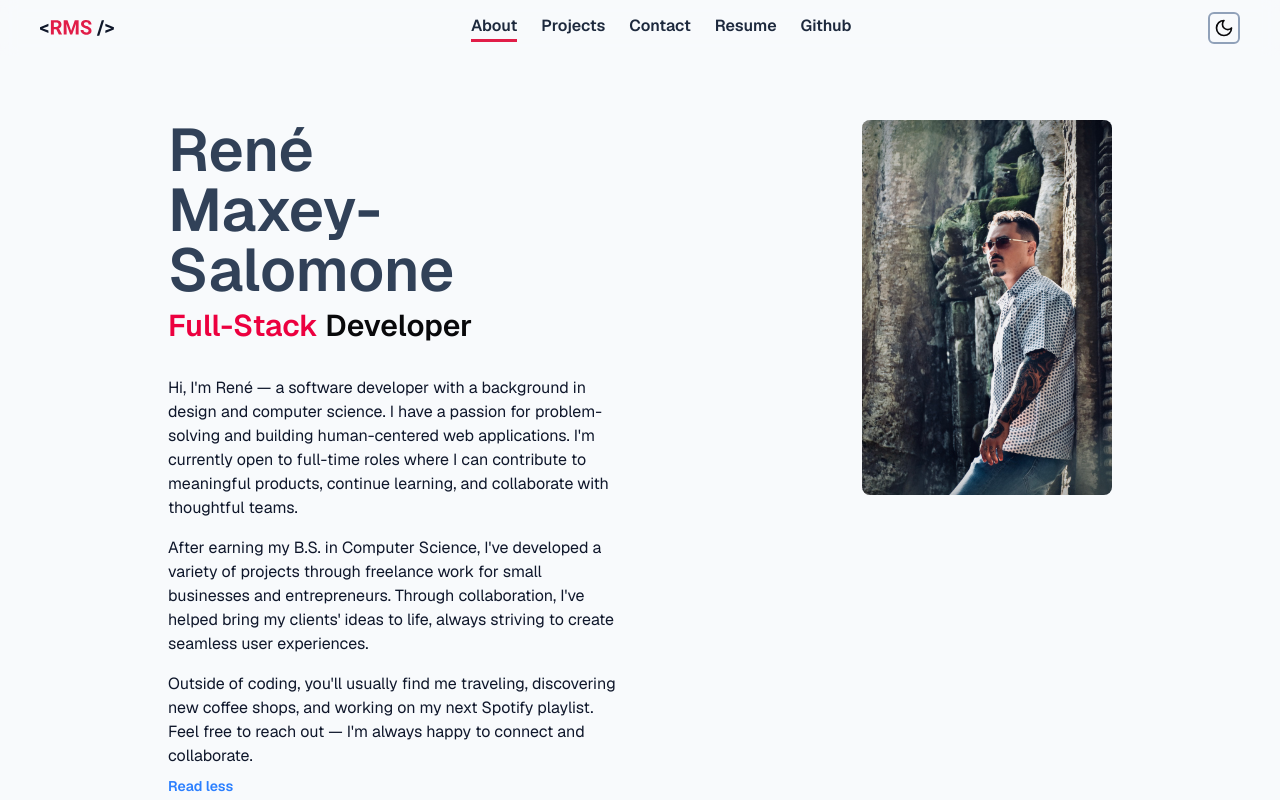
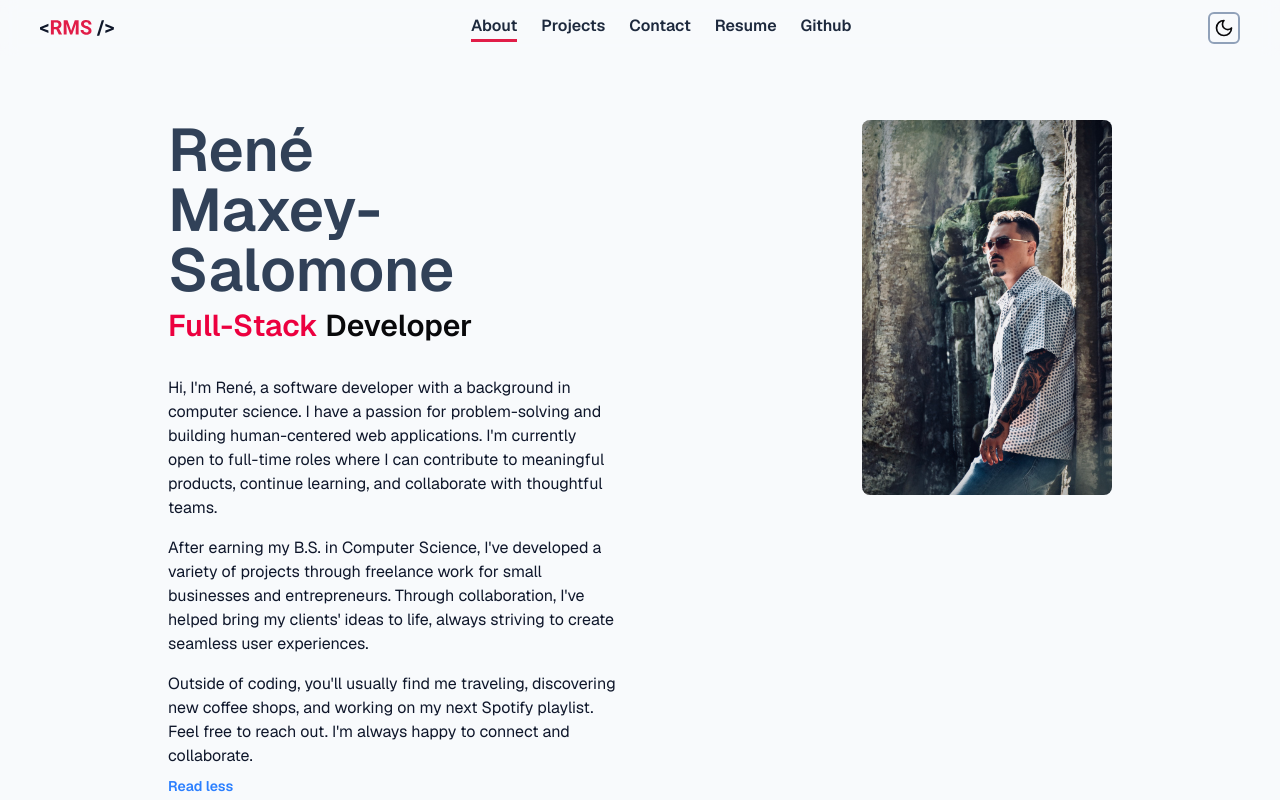
Before and after one commit to ReneMSdev/portfolio-website, a Next.js app: page / in a window 1280 px wide. Both pictures are taken after a click on the button "Read more". Shown: the top 800 px of the page. Built offline with nearby package versions, Linux system fonts and the light colour scheme.

Commit message:
Changed text on home page

```diff
--- a/src/app/page.js
+++ b/src/app/page.js
@@ -105,22 +105,20 @@ export default function Home() {
           className='max-w-md'
         >
           <p className={'max-w-md pt-8' + textStyles}>
-            Hi, I&apos;m René &mdash; a software developer with a background in design and computer
-            science. I have a passion for problem-solving and building human-centered web
-            applications. I&apos;m currently open to full-time roles where I can contribute to
-            meaningful products, continue learning, and collaborate with thoughtful teams.
+            {
+              "Hi, I'm René, a software developer with a background in computer science. I have a passion for problem-solving and building human-centered web applications. I'm currently open to full-time roles where I can contribute to meaningful products, continue learning, and collaborate with thoughtful teams."
+            }
           </p>
           <CollapsibleContent className='space-y-4'>
             <p className={'pt-4' + textStyles}>
-              After earning my B.S. in Computer Science, I&apos;ve developed a variety of projects
-              through freelance work for small businesses and entrepreneurs. Through collaboration,
-              I&apos;ve helped bring my clients&apos; ideas to life, always striving to create
-              seamless user experiences.
+              {
+                "After earning my B.S. in Computer Science, I've developed a variety of projects through freelance work for small businesses and entrepreneurs. Through collaboration, I've helped bring my clients' ideas to life, always striving to create seamless user experiences."
+              }
             </p>
             <p className={textStyles}>
-              Outside of coding, you&apos;ll usually find me traveling, discovering new coffee
-              shops, and working on my next Spotify playlist. Feel free to reach out &mdash;
-              I&apos;m always happy to connect and collaborate.
+              {
+                "Outside of coding, you'll usually find me traveling, discovering new coffee shops, and working on my next Spotify playlist. Feel free to reach out. I'm always happy to connect and collaborate."
+              }
             </p>
           </CollapsibleContent>
           <div className='w-full flex'>
```
